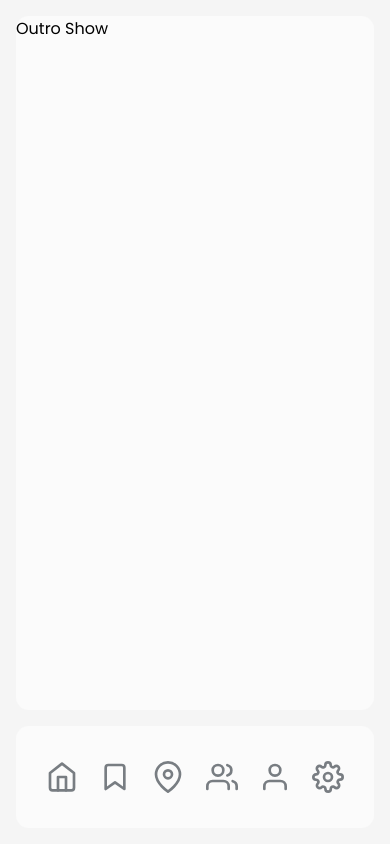
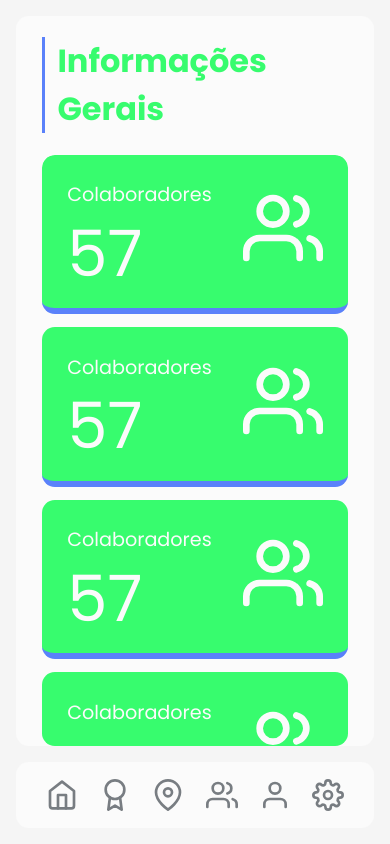
Before and after one commit to SpotifaiI/higia-web, a Next.js app: page / in a window 390 px wide. Built offline with nearby package versions, Linux system fonts and the light colour scheme.

Commit message:
feat: add navigation structure and responsive nav manu

```diff
--- a/src/app/page.tsx
+++ b/src/app/page.tsx
@@ -1,7 +1,7 @@
 import Image from "next/image";
 import {
   Home,
-  Bookmark,
+  Award,
   MapPin,
   Users,
   User,
@@ -12,16 +12,98 @@ import {
   Container,
   Navigation,
   Content,
-  ImageContainer, ButtonsContainer, SpacingContainer, NavigationButton
+  ImageContainer,
+  ButtonsContainer,
+  SpacingContainer,
+  NavigationButton,
+  MainTitle,
+  StatisticContainerList,
+  StatisticContainer,
+  StatisticTitle,
+  StatisticData,
+  StatisticIconContainer, StatisticDataContainer
 } from "@/app/styles";
 
 function App() {
   const buttonSize = 32;
+  const statisticIconSize = 80;
 
   return (
     <Container>
       <Content>
-        <span>Outro Show</span>
+        <MainTitle>Informações Gerais</MainTitle>
+
+        <StatisticContainerList>
+          <StatisticContainer>
+            <StatisticDataContainer>
+              <StatisticTitle>
+                Colaboradores
+              </StatisticTitle>
+              <StatisticData>
+                57
+              </StatisticData>
+            </StatisticDataContainer>
+            <StatisticIconContainer>
+              <Users size={statisticIconSize} />
+            </StatisticIconContainer>
+          </StatisticContainer>
+
+          <StatisticContainer>
+            <StatisticDataContainer>
+              <StatisticTitle>
+                Colaboradores
+              </StatisticTitle>
+              <StatisticData>
+                57
+              </StatisticData>
+            </StatisticDataContainer>
+            <StatisticIconContainer>
+              <Users size={statisticIconSize} />
+            </StatisticIconContainer>
+          </StatisticContainer>
+
+          <StatisticContainer>
+            <StatisticDataContainer>
+              <StatisticTitle>
+                Colaboradores
+              </StatisticTitle>
+              <StatisticData>
+                57
+              </StatisticData>
+            </StatisticDataContainer>
+            <StatisticIconContainer>
+              <Users size={statisticIconSize} />
+            </StatisticIconContainer>
+          </StatisticContainer>
+
+          <StatisticContainer>
+            <StatisticDataContainer>
+              <StatisticTitle>
+                Colaboradores
+              </StatisticTitle>
+              <StatisticData>
+                57
+              </StatisticData>
+            </StatisticDataContainer>
+            <StatisticIconContainer>
+              <Users size={statisticIconSize} />
+            </StatisticIconContainer>
+          </StatisticContainer>
+
+          <StatisticContainer>
+            <StatisticDataContainer>
+              <StatisticTitle>
+                Colaboradores
+              </StatisticTitle>
+              <StatisticData>
+                57
+              </StatisticData>
+            </StatisticDataContainer>
+            <StatisticIconContainer>
+              <Users size={statisticIconSize} />
+            </StatisticIconContainer>
+          </StatisticContainer>
+        </StatisticContainerList>
       </Content>
       <Navigation>
         <ImageContainer>
@@ -37,7 +119,7 @@ function App() {
             <Home size={buttonSize} />
           </NavigationButton>
           <NavigationButton href="/">
-            <Bookmark size={buttonSize} />
+            <Award size={buttonSize} />
           </NavigationButton>
           <NavigationButton href="/">
             <MapPin size={buttonSize} />
@@ -53,7 +135,9 @@ function App() {
           </NavigationButton>
         </ButtonsContainer>
 
-        <SpacingContainer></SpacingContainer>
+        <SpacingContainer>
+          <span></span>
+        </SpacingContainer>
       </Navigation>
     </Container>
   );
--- a/src/app/styles.ts
+++ b/src/app/styles.ts
@@ -2,6 +2,8 @@
 
 import styled from "styled-components";
 import Link from "next/link";
+
+import { sizes } from "@/global/sizes";
 
 export const Container = styled.div`
   height: calc(100vh - 2rem);
@@ -10,6 +12,10 @@ export const Container = styled.div`
   padding: 1rem;
   gap: 1rem;
   background-color: var(--color-lighter);
+
+  @media (min-width: ${sizes.laptop}) {
+    flex-direction: row-reverse;
+  }
 `;
 
 export const Navigation = styled.nav`
@@ -18,25 +24,48 @@ export const Navigation = styled.nav`
   border-radius: .8rem;
   display: flex;
   align-items: center;
-  justify-content: space-between;
+  justify-content: center;
   padding: 0 1.6rem;
+
+  @media (min-width: ${sizes.tablet}) {
+    justify-content: space-between;
+  }
+
+  @media (min-width: ${sizes.laptop}) {
+    flex-direction: column;
+    height: calc(100% - 3.2rem);
+    padding: 1.6rem .8rem;
+  }
 `;
 
 export const Content = styled.main`
   background-color: var(--color-white);
   flex: 1;
   border-radius: .8rem;
+  padding: 0 1.6rem;
 `;
 
 export const SpacingContainer = styled.span`
   height: 4.8rem;
   width: 4.8rem;
   display: none;
+
+  @media (min-width: ${sizes.tablet}) {
+    display: flex;
+    align-items: center;
+    justify-items: center;
+  }
 `;
 
 export const ImageContainer = styled(SpacingContainer)`
   object-fit: cover;
   position: relative;
+
+  @media (min-width: ${sizes.tablet}) {
+    display: flex;
+    align-items: center;
+    justify-items: center;
+  }
 `;
 
 export const ButtonsContainer = styled.div`
@@ -46,6 +75,14 @@ export const ButtonsContainer = styled.div`
   height: 3.2rem;
   width: 100%;
   gap: .8rem;
+  max-width: 24rem;
+
+  @media (min-width: ${sizes.laptop}) {
+    flex-direction: column;
+    max-height: 24rem;
+    height: 100%;
+    width: 3.2rem;
+  }
 `;
 
 export const NavigationButton = styled(Link)`
@@ -60,5 +97,61 @@ export const NavigationButton = styled(Link)`
 
   &:hover {
     color: var(--color-main-1);
+    border-bottom: .32rem solid var(--color-main-2);
   }
 `;
+
+export const MainTitle = styled.h1`
+  font-size: 2rem;
+  line-height: 3rem;
+  color: var(--color-main-1);
+  padding-left: .8rem;
+  border-left: .2rem solid var(--color-main-2);
+`;
+
+export const StatisticContainerList = styled.div`
+  height: 70vh;
+  overflow: scroll;
+  display: flex;
+  flex-direction: column;
+  gap: .8rem;
+  border-radius: .8rem;
+  scrollbar-width: thin;
+
+  @media (min-width: ${sizes.laptop}) {
+    height: 84vh;
+  }
+`;
+
+export const StatisticContainer = styled.span`
+  display: flex;
+  align-items: center;
+  justify-content: space-between;
+  background-color: var(--color-main-1);
+  padding: 1.6rem;
+  border-radius: .8rem;
+  border-bottom: .4rem solid var(--color-main-2);
+`;
+
+export const StatisticTitle = styled.span`
+  font-size: 1.2rem;
+  height: 1.6rem;
+  color: var(--color-white);
+`;
+
+export const StatisticData = styled.span`
+  font-size: 4rem;
+  height: 4.8rem;
+  color: var(--color-white);
+`;
+
+export const StatisticDataContainer = styled.div`
+  display: flex;
+  flex-direction: column;
+  justify-items: center;
+`
+
+
+export const StatisticIconContainer = styled.div`
+  color: var(--color-white);
+`;
--- /dev/null
+++ b/src/global/sizes.ts
@@ -0,0 +1,9 @@
+export const sizes = {
+  mobileS: '320px',
+  mobileM: '375px',
+  mobileL: '425px',
+  tablet: '768px',
+  laptop: '1024px',
+  laptopL: '1440px',
+  desktop: '2560px'
+};
--- a/src/global/styles.ts
+++ b/src/global/styles.ts
@@ -1,8 +1,6 @@
 'use client';
 
 import { createGlobalStyle } from "styled-components";
-
-import { colors } from "@/global/theme";
 
 export const GlobalStyles = createGlobalStyle`
   :root {
```
